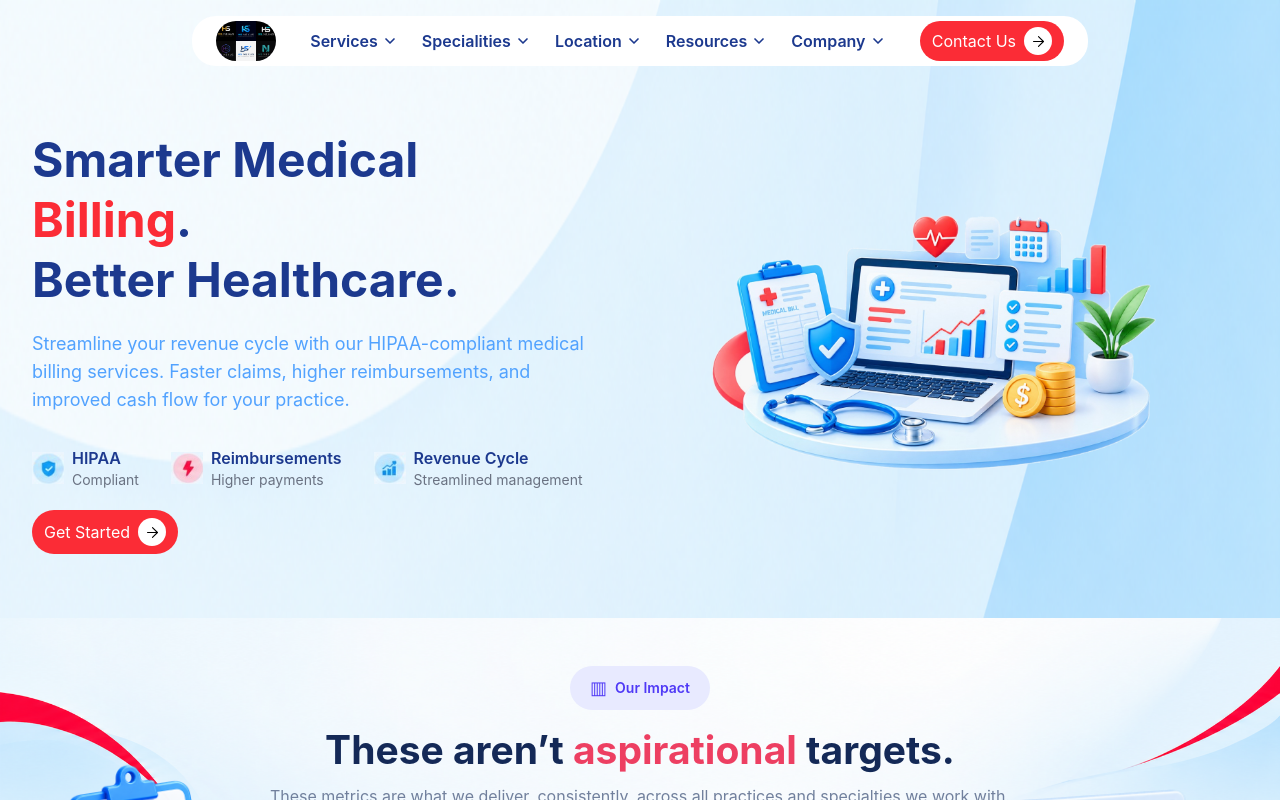
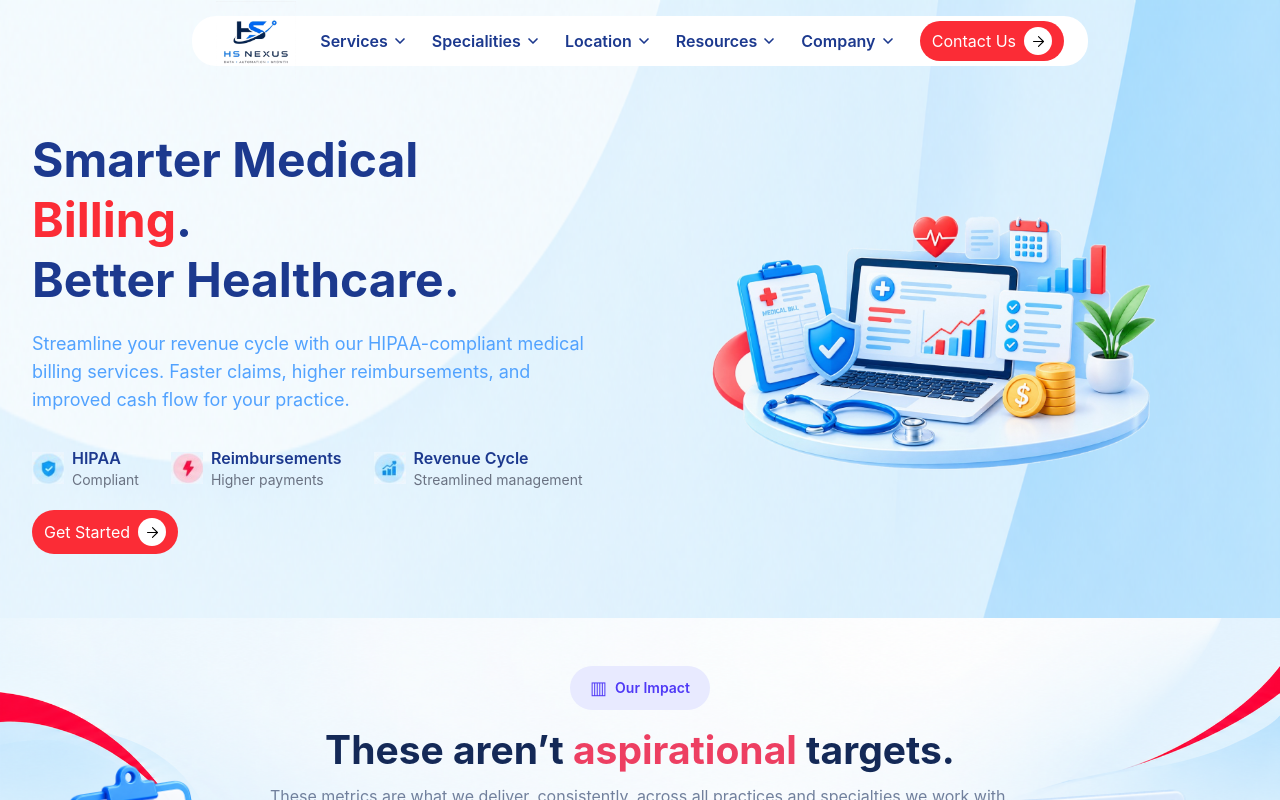
Before and after one commit to KhizarAzizpk/MedHeave, a React (Vite) app: page / in a window 1280 px wide. Shown: the top 800 px of the page. Built offline with nearby package versions, Linux system fonts and the light colour scheme.

Commit message:
update logo

```diff
--- a/src/components/ui/Navbar.jsx
+++ b/src/components/ui/Navbar.jsx
@@ -1,5 +1,5 @@
 import { ChevronDown, ArrowRight, Menu } from "lucide-react";
-import navbarlogo from "../../assets/images/navbarlog.jpeg";
+import navbarlogo from "../../assets/images/navbarlogo.png";
 
 const Navbar = () => {
   return (
@@ -10,7 +10,7 @@ const Navbar = () => {
         <img
   src={navbarlogo}
   alt="Logo"
-  className="h-10 w-auto object-contain rounded-3xl "
+  className="h-20 w-20 object-contain "
 />
       </div>
 
```
Also changed, not shown: src/assets/images/navbarlog.jpeg (deleted), src/assets/images/navbarlogo.png (added).
